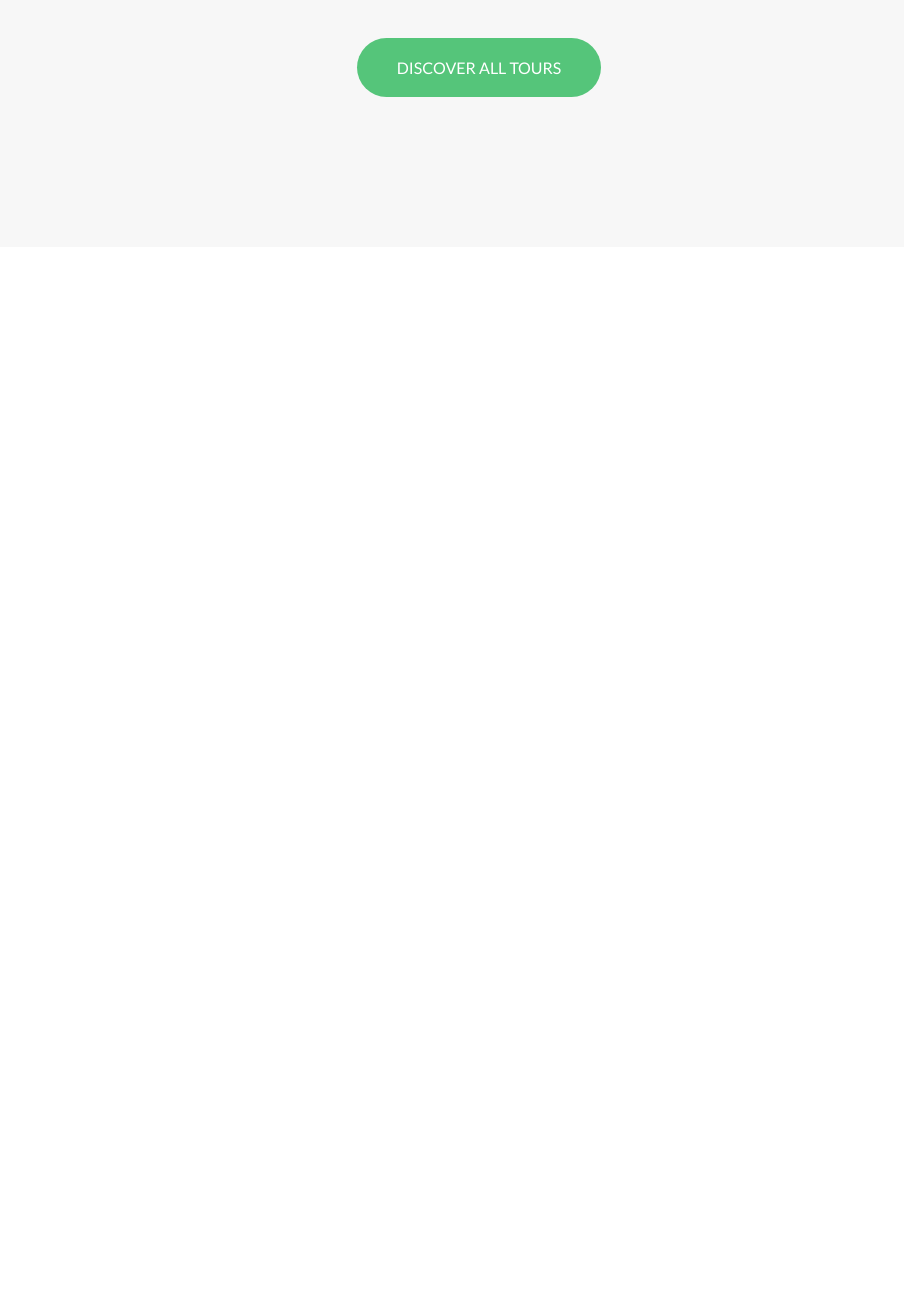
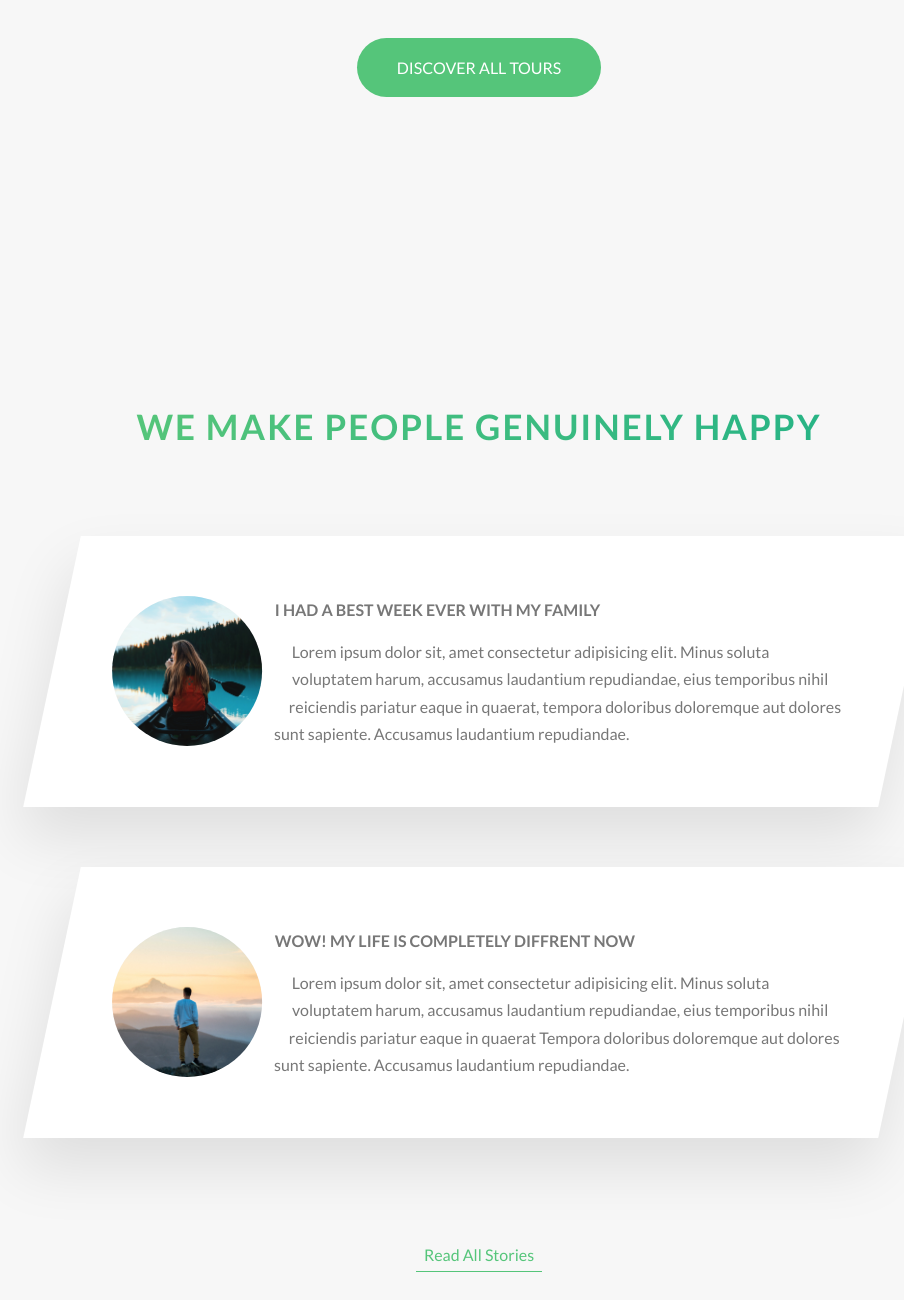
Before and after one commit to SuhelMakkad/natours-landing-page, a plain HTML site: page index.html in a window 1280 px wide. Shown: the part 2992-4292 px from the top of the page, without its empty margins (161-1065 px from the left). Before the commit the page ends 3239 px from the top, so only its background shows below. Drawn offline with Linux system fonts and the light colour scheme.

Commit message:
added stories section

```diff
--- a/index.html
+++ b/index.html
@@ -121,8 +121,8 @@
       </section>
 
       <section class="section-tours">
-        <div class="u-center-text">
-          <h2 class="heading-secondary u-mb-big">Most popular tours</h2>
+        <div class="u-center-text u-mb-big">
+          <h2 class="heading-secondary">Most popular tours</h2>
         </div>
 
         <div class="row container">
@@ -224,6 +224,52 @@
           <a href="#" class="btn btn--green">Discover ALL tours</a>
         </div>
       </section>
+
+      <section class="section-stories">
+        <div class="u-center-text u-mb-big">
+          <h2 class="heading-secondary">We make people genuinely happy</h2>
+        </div>
+
+        <div class="container">
+          <div class="story u-mb-med">
+            <figure class="story__shape">
+              <img src="/assets/img/nat-8.jpg" class="story__img" alt="Person from a tour" />
+              <figcaption class="story__caption">amber heard</figcaption>
+            </figure>
+
+            <div class="story__text">
+              <h3 class="heading-tertiary u-mb-small">I had a best week ever with my family</h3>
+              <p>
+                Lorem ipsum dolor sit, amet consectetur adipisicing elit. Minus soluta voluptatem
+                harum, accusamus laudantium repudiandae, eius temporibus nihil reiciendis pariatur
+                eaque in quaerat, tempora doloribus doloremque aut dolores sunt sapiente. Accusamus
+                laudantium repudiandae.
+              </p>
+            </div>
+          </div>
+
+          <div class="story u-mb-med">
+            <figure class="story__shape">
+              <img src="/assets/img/nat-9.jpg" class="story__img" alt="Person from a tour" />
+              <figcaption class="story__caption">johnny depp</figcaption>
+            </figure>
+
+            <div class="story__text">
+              <h3 class="heading-tertiary u-mb-small">Wow! My life is completely diffrent now</h3>
+              <p>
+                Lorem ipsum dolor sit, amet consectetur adipisicing elit. Minus soluta voluptatem
+                harum, accusamus laudantium repudiandae, eius temporibus nihil reiciendis pariatur
+                eaque in quaerat Tempora doloribus doloremque aut dolores sunt sapiente. Accusamus
+                laudantium repudiandae.
+              </p>
+            </div>
+          </div>
+        </div>
+
+        <div class="u-center-text u-mt-large">
+          <a href="#" class="btn-text">Read All Stories</a>
+        </div>
+      </section>
     </main>
   </body>
 </html>
--- a/sass/base/_utilities.scss
+++ b/sass/base/_utilities.scss
@@ -7,7 +7,7 @@
 }
 
 .u-mb-med {
-  margin-bottom: 4rem;
+  margin-bottom: 6rem;
 }
 
 .u-mb-big {
@@ -23,7 +23,7 @@
 }
 
 .u-mt-med {
-  margin-top: 4rem;
+  margin-top: 6rem;
 }
 
 .u-mt-big {
--- /dev/null
+++ b/sass/components/_story.scss
@@ -0,0 +1,60 @@
+.story {
+  width: 75%;
+  margin-left: auto;
+  margin-right: auto;
+  padding: 6rem;
+  padding-left: 9rem;
+  box-shadow: 0 3rem 6rem rgba($clr-black, 0.1);
+  background-color: $clr-white;
+  font-size: $font-size-regular;
+  transform: skewX(-12deg);
+
+  & > * {
+    transform: skewX(12deg);
+  }
+
+  &__shape {
+    width: 15rem;
+    height: 15rem;
+    border-radius: 50%;
+    float: left;
+    shape-outside: circle(50% at 50% 50%);
+    background-color: $clr-grey-light-1;
+    transform: translateX(-3rem) skewX(12deg);
+    overflow: hidden;
+    position: relative;
+  }
+
+  &__img {
+    height: 100%;
+    position: relative;
+    left: 50%;
+    transform: translateX(-50%) scale(1.105);
+    transition: transform 200ms ease-out, filter 200ms ease-out;
+  }
+
+  &__text {
+  }
+
+  &__caption {
+    position: absolute;
+    top: 50%;
+    left: 50%;
+    color: $clr-white;
+    text-align: center;
+    text-transform: uppercase;
+    transform: translate(-50%, 7.5rem);
+    transition: transform 200ms ease, opacity 200ms ease;
+    opacity: 0;
+  }
+
+  &:hover &__caption {
+    opacity: 1;
+    transform: translate(-50%, -50%);
+  }
+
+  &:hover &__img {
+    transform: translateX(-50%) scale(1);
+    filter: blur(4px) brightness(85%);
+  }
+}
--- a/sass/main.scss
+++ b/sass/main.scss
@@ -15,5 +15,6 @@
 @import "./components/composition";
 @import "./components/feature-box";
 @import "./components/card";
+@import "./components/story";
 
 @import "./pages/home";
--- a/sass/pages/_home.scss
+++ b/sass/pages/_home.scss
@@ -26,3 +26,8 @@
   padding: 20vh 0 15rem 0;
   margin-top: -10rem;
 }
+
+.section-stories {
+  padding: 15rem 0;
+  background-color: $clr-grey-light-1;
+}
```
Also changed, not shown: css/main.css, 1 other file.
